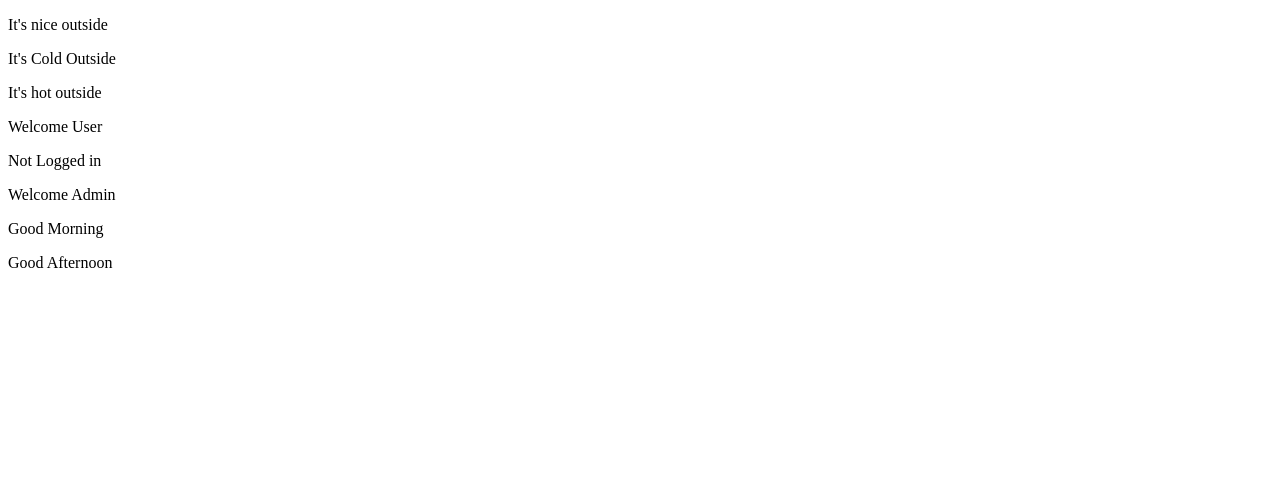
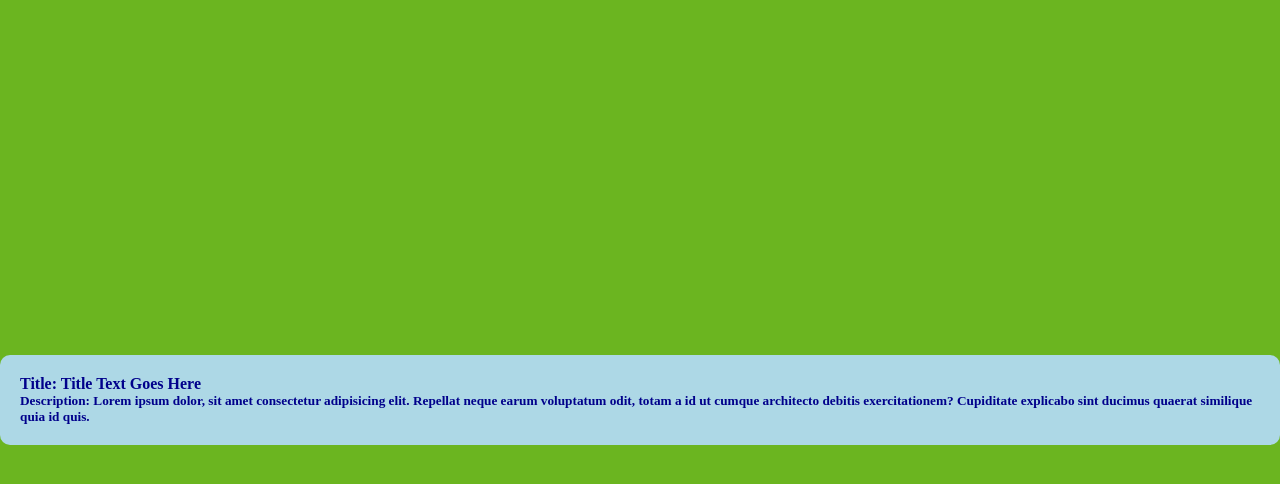
Before and after one commit to rahul-1716/webdev-projectone, a React (Vite) app in the folder react-js/react-demos/: page / in a window 1280 px wide. Shown: the top 484 px of the page. Built offline with nearby package versions, Linux system fonts and the light colour scheme.

Commit message:
styling objects

```diff
--- a/react-js/react-demos/src/App.jsx
+++ b/react-js/react-demos/src/App.jsx
@@ -1,42 +1,10 @@
 import React from 'react'
-
+import './index.css'
+import StyledCard from './components/StyledCard'
 const App = () => {
   return (
-    <div>
-      <Weather temperature={16} />
-      <Weather temperature={12} />
-      <Weather temperature={27} />
-      <UserStatus loggedIn={true} isAdmin={false} />
-      <UserStatus loggedIn={false} isAdmin={false} />
-      <UserStatus loggedIn={true} isAdmin={true} />
-      <Greeting timeOfDay={"morning"} />
-      <Greeting timeOfDay={"afternoon"} />
-    </div>
+    <StyledCard />
   )
 }
 
-export default App;
-
-
-const Weather = ({temperature}) => {
-  if(temperature > 25){
-    return <p>It's hot outside</p>
-  }else if(temperature >= 15 && temperature <=25){
-    return <p> It's nice outside</p>
-  }else{
-    return <p>It's Cold Outside</p>
-  }
-}
-
-const UserStatus = ({loggedIn , isAdmin}) => {
-  {
-   if(!loggedIn) return <p>Not Logged in</p>
-   return isAdmin ? <p>Welcome Admin</p> : <p>Welcome User</p>
-
-  }
-}
-
-const Greeting = ({timeOfDay}) => {
-  if(timeOfDay === "morning") return <p>Good Morning</p>
-  if(timeOfDay === "afternoon") return <p>Good Afternoon</p>
-}
+export default App
--- /dev/null
+++ b/react-js/react-demos/src/components/StyledCard.jsx
@@ -0,0 +1,18 @@
+import React from 'react'
+
+const StyledCard = () => {
+  const styles = {
+    backgroundColor: "lightblue",
+    padding: "20px",
+    borderRadius: "10px",
+    color: "darkblue"
+  }
+  return (
+    <div className='card' style={styles}>
+      <h4>Title: Title Text Goes Here</h4>
+      <h5>Description: Lorem ipsum dolor, sit amet consectetur adipisicing elit. Repellat neque earum voluptatum odit, totam a id ut cumque architecto debitis exercitationem? Cupiditate explicabo sint ducimus quaerat similique quia id quis.</h5>
+    </div>
+  )
+}
+
+export default StyledCard
--- /dev/null
+++ b/react-js/react-demos/src/index.css
@@ -0,0 +1,19 @@
+*{
+    padding: 0;
+    margin: 0;
+    box-sizing: border-box;
+}
+
+body{
+    background: rgb(107,181,32);
+    display: flex;
+    justify-content: center;
+    align-items: center;
+    height: 100vh;
+}
+
+h1{
+    font-family: sans-serif;
+    border: 2px solid #ccc;
+    padding: 20px;
+}
```
Also changed, not shown: react-js/react-demos/src/components/Card.jsx (deleted, +0 -11 lines).
